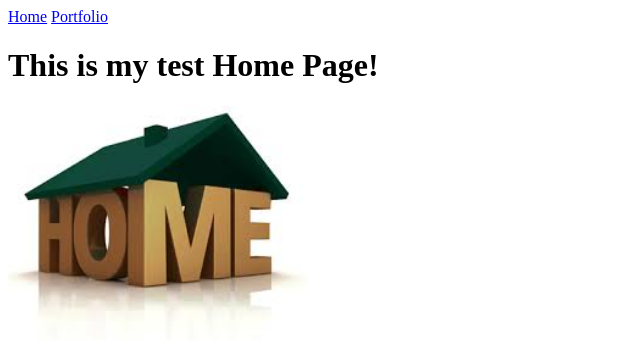
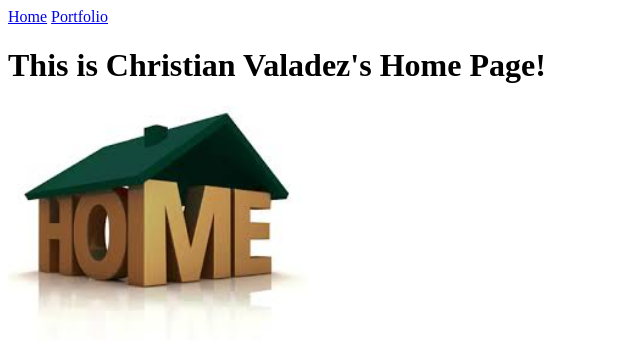
Before and after one commit to Creativechris10/creativechris10.github.io, a plain HTML site: page index.html in a window 1280 px wide. Shown: the whole page, without its empty margins (0-640 px from the left). Drawn offline with Linux system fonts and the light colour scheme.

Commit message:
Changed the heading

```diff
--- a/index.html
+++ b/index.html
@@ -7,7 +7,7 @@
 	<body>
 		<a href="index.html">Home</a>
 		<a href="portfolio.html">Portfolio</a>
-		<h1>This is my test Home Page!</h1>
+		<h1>This is Christian Valadez's Home Page!</h1>
 		<img src="images/home.jpg" height="250">
 	</body>
 </html>
```
